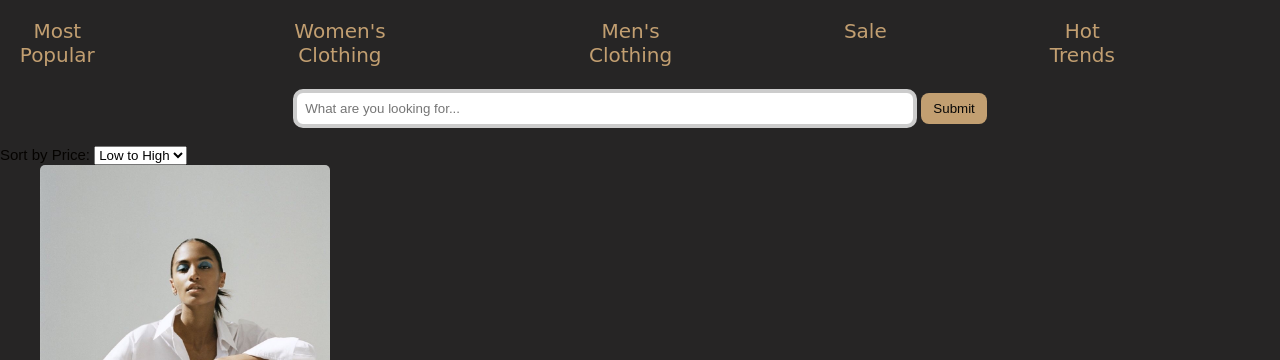
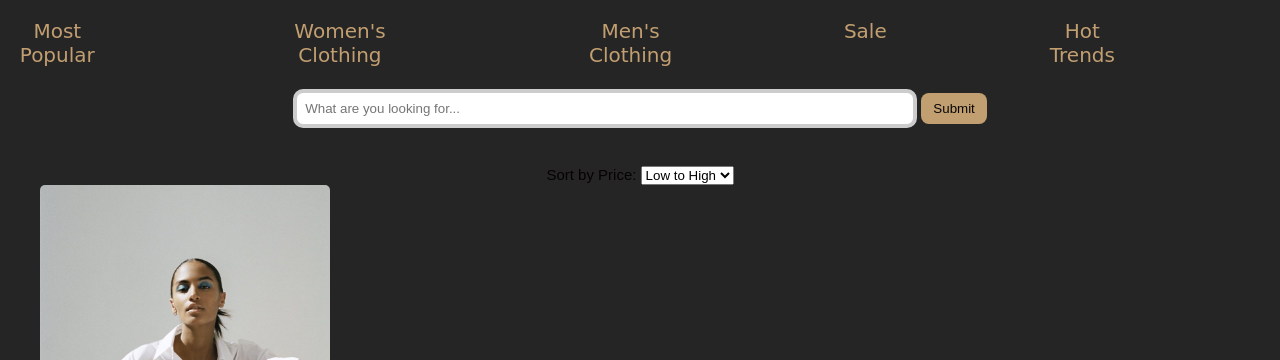
Before and after one commit to reshmanawaz/CoutureCompass, a plain HTML site: page modified_index_v4.html in a window 1280 px wide. Shown: the part 440-800 px from the top of the page. Drawn offline with Linux system fonts and the light colour scheme.

Commit message:
Add files via upload

```diff
--- a/modified_index_v4.html
+++ b/modified_index_v4.html
@@ -2,7 +2,7 @@
 <html>
 <head>
     <title>CoutureCompass</title>
-    <link rel="stylesheet" type="text/css" href="style_v2.css">
+    <link rel="stylesheet" type="text/css" href="style_v3.css">
     <!-- <meta name="Effortlessly explore and discover the latest trends!"> -->
     <meta name="viewport" content="width=device-width, initial-scale=1">
 </head>
```
